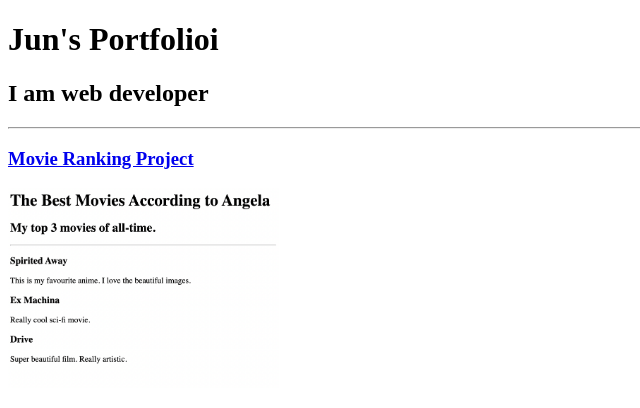
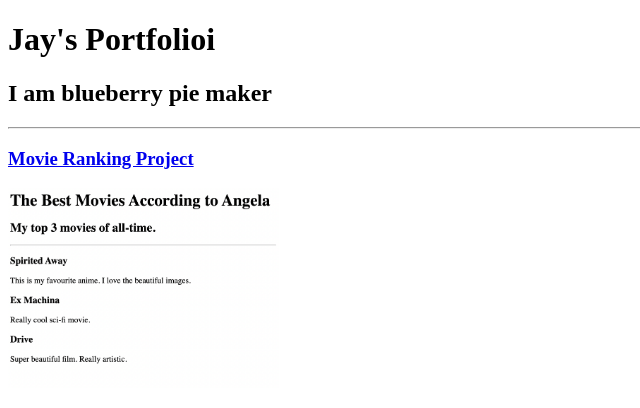
Before and after one commit to apjun84/html-portfolia, a plain HTML site: page index.html in a window 1280 px wide. Shown: the top 408 px of the page, without its empty margins (0-640 px from the left). Drawn offline with Linux system fonts and the light colour scheme.

Commit message:
update index.html

```diff
--- a/index.html
+++ b/index.html
@@ -7,8 +7,8 @@
     <title>Jun's Portfolio</title>
 </head>
 <body>
-    <h1>Jun's Portfolioi</h1>
-    <h2>I am web developer</h2>
+    <h1>Jay's Portfolioi</h1>
+    <h2>I am blueberry pie maker</h2>
 
     <hr />
 
```
